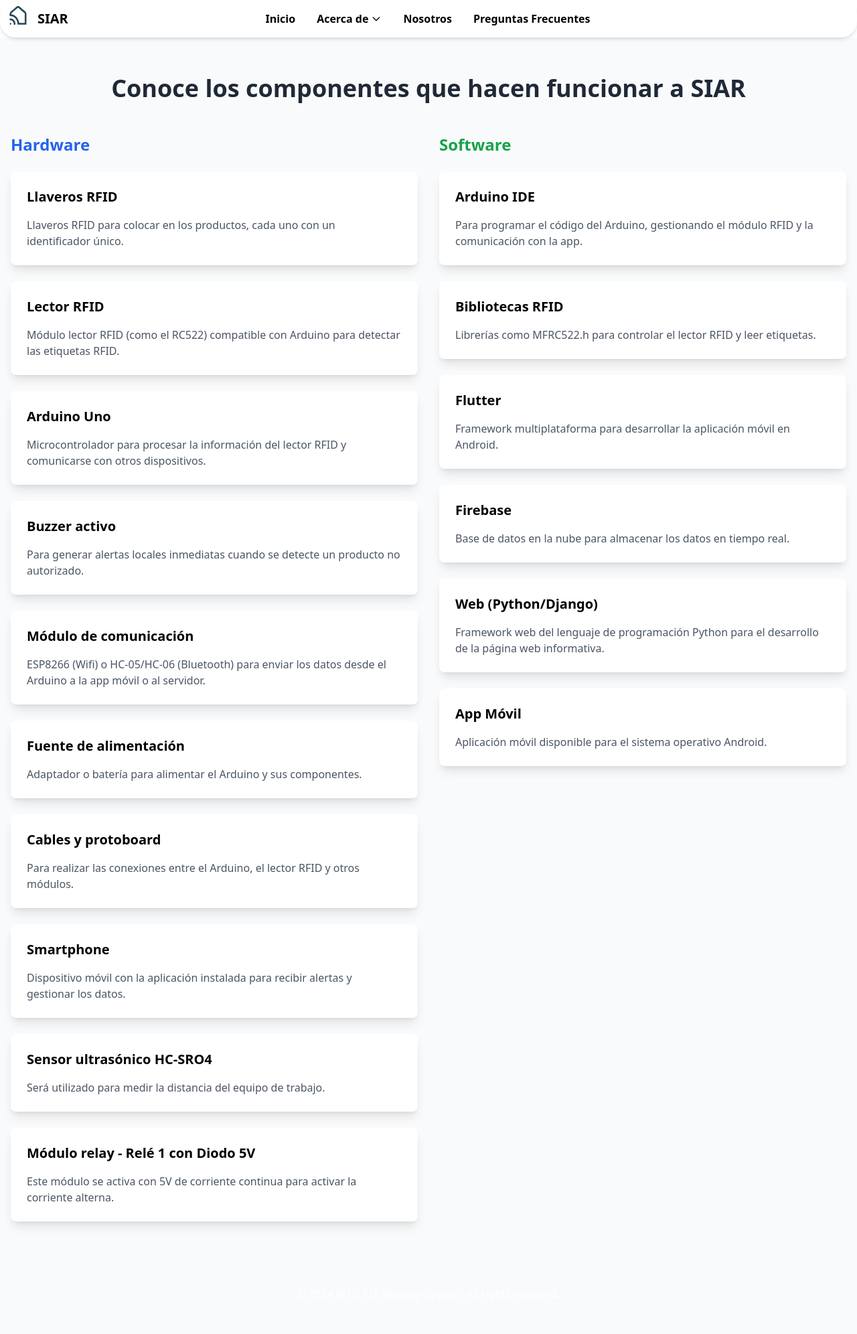
After one commit to aredPR/siar-web, a Django app: page /Tecnologia/ in a window 1280 px wide. The commit adds this page. Shown: the whole page at 67% size. Run offline with Django 5.2, Linux system fonts and the light colour scheme; some libraries are stand-ins or nearby versions.

Commit message:
Menu tecnologia

```diff
--- /dev/null
+++ b/mysite/home/templates/tecnologia.html
@@ -0,0 +1,105 @@
+{% extends "base.html" %}
+{% load static %}
+
+{% block title %}Tecnologia{% endblock %}
+
+{% block content %}
+<body class="bg-gray-50">
+    <div class="container mx-auto px-4 py-12">
+        <h1 class="text-4xl font-bold text-center text-gray-800 mb-12">Conoce los componentes que hacen funcionar a SIAR</h1>
+
+        <div class="grid md:grid-cols-2 gap-8">
+            <!-- Hardware Section -->
+            <div class="space-y-6">
+                <h2 class="text-2xl font-semibold text-blue-600 mb-6">Hardware</h2>
+
+                <div class="bg-white rounded-lg shadow-lg p-6 hover:shadow-xl transition-shadow">
+                    <h3 class="text-xl font-semibold mb-4">Llaveros RFID</h3>
+                    <p class="text-gray-600">Llaveros RFID para colocar en los productos, cada uno con un identificador único.</p>
+                </div>
+
+                <div class="bg-white rounded-lg shadow-lg p-6 hover:shadow-xl transition-shadow">
+                    <h3 class="text-xl font-semibold mb-4">Lector RFID</h3>
+                    <p class="text-gray-600">Módulo lector RFID (como el RC522) compatible con Arduino para detectar las etiquetas RFID.</p>
+                </div>
+
+                <div class="bg-white rounded-lg shadow-lg p-6 hover:shadow-xl transition-shadow">
+                    <h3 class="text-xl font-semibold mb-4">Arduino Uno</h3>
+                    <p class="text-gray-600">Microcontrolador para procesar la información del lector RFID y comunicarse con otros dispositivos.</p>
+                </div>
+
+                <div class="bg-white rounded-lg shadow-lg p-6 hover:shadow-xl transition-shadow">
+                    <h3 class="text-xl font-semibold mb-4">Buzzer activo</h3>
+                    <p class="text-gray-600">Para generar alertas locales inmediatas cuando se detecte un producto no autorizado.</p>
+                </div>
+
+                <div class="bg-white rounded-lg shadow-lg p-6 hover:shadow-xl transition-shadow">
+                    <h3 class="text-xl font-semibold mb-4">Módulo de comunicación</h3>
+                    <p class="text-gray-600">ESP8266 (Wifi) o HC-05/HC-06 (Bluetooth) para enviar los datos desde el Arduino a la app móvil o al servidor.</p>
+                </div>
+
+                <div class="bg-white rounded-lg shadow-lg p-6 hover:shadow-xl transition-shadow">
+                    <h3 class="text-xl font-semibold mb-4">Fuente de alimentación</h3>
+                    <p class="text-gray-600">Adaptador o batería para alimentar el Arduino y sus componentes.</p>
+                </div>
+
+                <div class="bg-white rounded-lg shadow-lg p-6 hover:shadow-xl transition-shadow">
+                    <h3 class="text-xl font-semibold mb-4">Cables y protoboard</h3>
+                    <p class="text-gray-600">Para realizar las conexiones entre el Arduino, el lector RFID y otros módulos.</p>
+                </div>
+
+                <div class="bg-white rounded-lg shadow-lg p-6 hover:shadow-xl transition-shadow">
+                    <h3 class="text-xl font-semibold mb-4">Smartphone</h3>
+                    <p class="text-gray-600">Dispositivo móvil con la aplicación instalada para recibir alertas y gestionar los datos.</p>
+                </div>
+
+                <div class="bg-white rounded-lg shadow-lg p-6 hover:shadow-xl transition-shadow">
+                    <h3 class="text-xl font-semibold mb-4">Sensor ultrasónico HC-SRO4</h3>
+                    <p class="text-gray-600">Será utilizado para medir la distancia del equipo de trabajo.</p>
+                </div>
+
+                <div class="bg-white rounded-lg shadow-lg p-6 hover:shadow-xl transition-shadow">
+                    <h3 class="text-xl font-semibold mb-4">Módulo relay - Relé 1 con Diodo 5V</h3>
+                    <p class="text-gray-600">Este módulo se activa con 5V de corriente continua para activar la corriente alterna.</p>
+                </div>
+            </div>
+
+            <!-- Software Section -->
+            <div class="space-y-6">
+                <h2 class="text-2xl font-semibold text-green-600 mb-6">Software</h2>
+
+                <div class="bg-white rounded-lg shadow-lg p-6 hover:shadow-xl transition-shadow">
+                    <h3 class="text-xl font-semibold mb-4">Arduino IDE</h3>
+                    <p class="text-gray-600">Para programar el código del Arduino, gestionando el módulo RFID y la comunicación con la app.</p>
+                </div>
+
+                <div class="bg-white rounded-lg shadow-lg p-6 hover:shadow-xl transition-shadow">
+                    <h3 class="text-xl font-semibold mb-4">Bibliotecas RFID</h3>
+                    <p class="text-gray-600">Librerías como MFRC522.h para controlar el lector RFID y leer etiquetas.</p>
+                </div>
+
+                <div class="bg-white rounded-lg shadow-lg p-6 hover:shadow-xl transition-shadow">
+                    <h3 class="text-xl font-semibold mb-4">Flutter</h3>
+                    <p class="text-gray-600">Framework multiplataforma para desarrollar la aplicación móvil en Android.</p>
+                </div>
+
+                <div class="bg-white rounded-lg shadow-lg p-6 hover:shadow-xl transition-shadow">
+                    <h3 class="text-xl font-semibold mb-4">Firebase</h3>
+                    <p class="text-gray-600">Base de datos en la nube para almacenar los datos en tiempo real.</p>
+                </div>
+
+                <div class="bg-white rounded-lg shadow-lg p-6 hover:shadow-xl transition-shadow">
+                    <h3 class="text-xl font-semibold mb-4">Web (Python/Django)</h3>
+                    <p class="text-gray-600">Framework web del lenguaje de programación Python para el desarrollo de la página web informativa.</p>
+                </div>
+
+                <div class="bg-white rounded-lg shadow-lg p-6 hover:shadow-xl transition-shadow">
+                    <h3 class="text-xl font-semibold mb-4">App Móvil</h3>
+                    <p class="text-gray-600">Aplicación móvil disponible para el sistema operativo Android.</p>
+                </div>
+            </div>
+        </div>
+    </div>
+</body>
+
+{% endblock %}
--- a/mysite/home/urls.py
+++ b/mysite/home/urls.py
@@ -8,6 +8,7 @@ urlpatterns = [
     # Así si cambiamos la ruta de "/" a hola/ el nombre seguira indicando la ruta
     path('', views.HomeView, name="home"), # Ruta principal Home
     path('Nosotros/', views.ContactView, name="nosotros"),
+    path('Tecnologia/', views.TecnologiaView, name="tecnologia"),
     path('AcercaDe/Producto', views.ProductView, name="producto"),
     path('AcercaDe/PreguntasFrecuentes', views.FaqView, name="faq"),
 ]
--- a/mysite/home/views.py
+++ b/mysite/home/views.py
@@ -17,3 +17,7 @@ def ContactView(request):
 def FaqView(request):
     '''Nosotros y Contacto'''
     return render(request, "about/faq.html")
+
+def TecnologiaView(request):
+    '''Tecnologia'''
+    return render(request, "tecnologia.html")
--- a/mysite/theme/templates/base.html
+++ b/mysite/theme/templates/base.html
@@ -38,7 +38,7 @@
 				  <div class="absolute left-0 mt-2 w-40 bg-white rounded-2xl shadow-lg opacity-0 group-hover:opacity-100 transition-opacity z-10">
 					<a href="{% url "main:producto" %}" class="block px-4 py-2 text-sm text-primary hover:bg-primary hover:text-white transition">Producto</a>
 					<a href="#" class="block px-4 py-2 text-sm text-primary hover:bg-primary hover:text-white transition">Casos de Uso</a>
-					<a href="#" class="block px-4 py-2 text-sm text-primary hover:bg-primary hover:text-white transition">Tecnología</a>
+					<a href="{% url "main:tecnologia" %}" class="block px-4 py-2 text-sm text-primary hover:bg-primary hover:text-white transition">Tecnología</a>
 				  </div>
 				</div>
 
```
